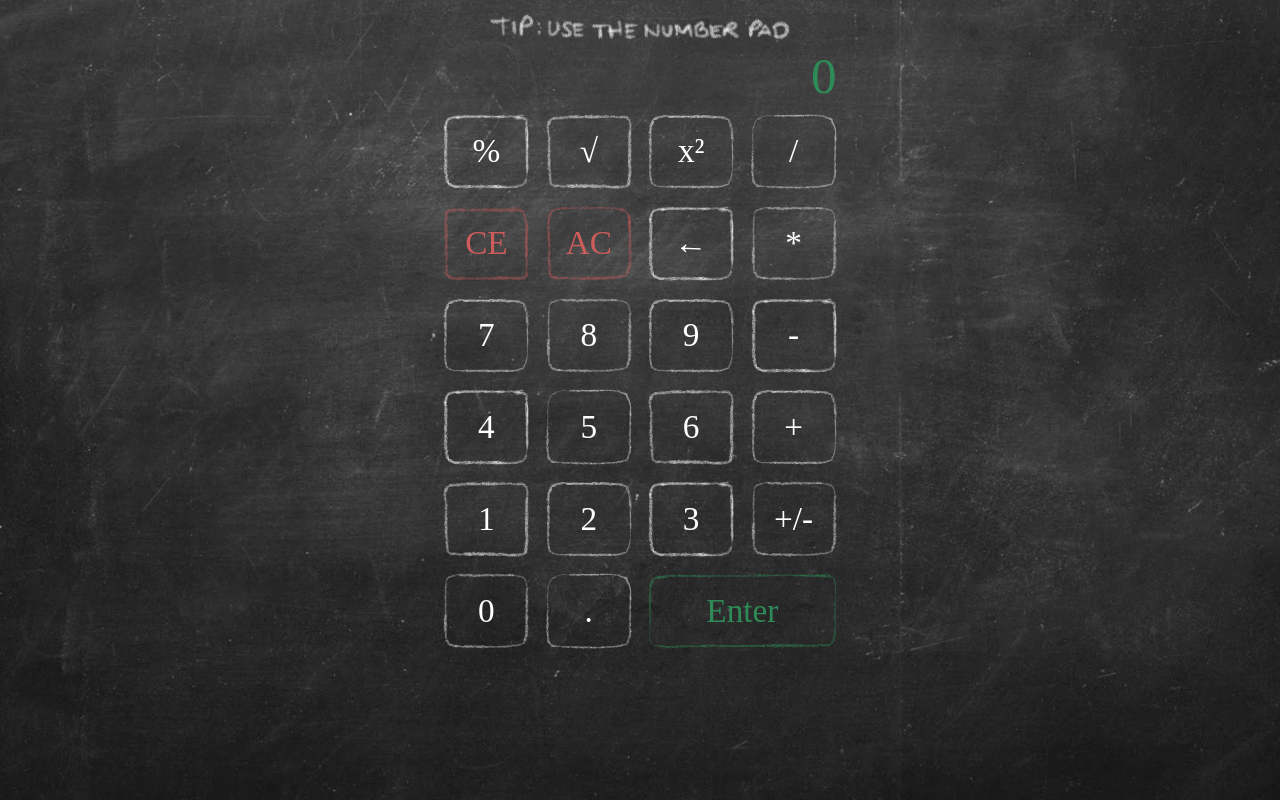
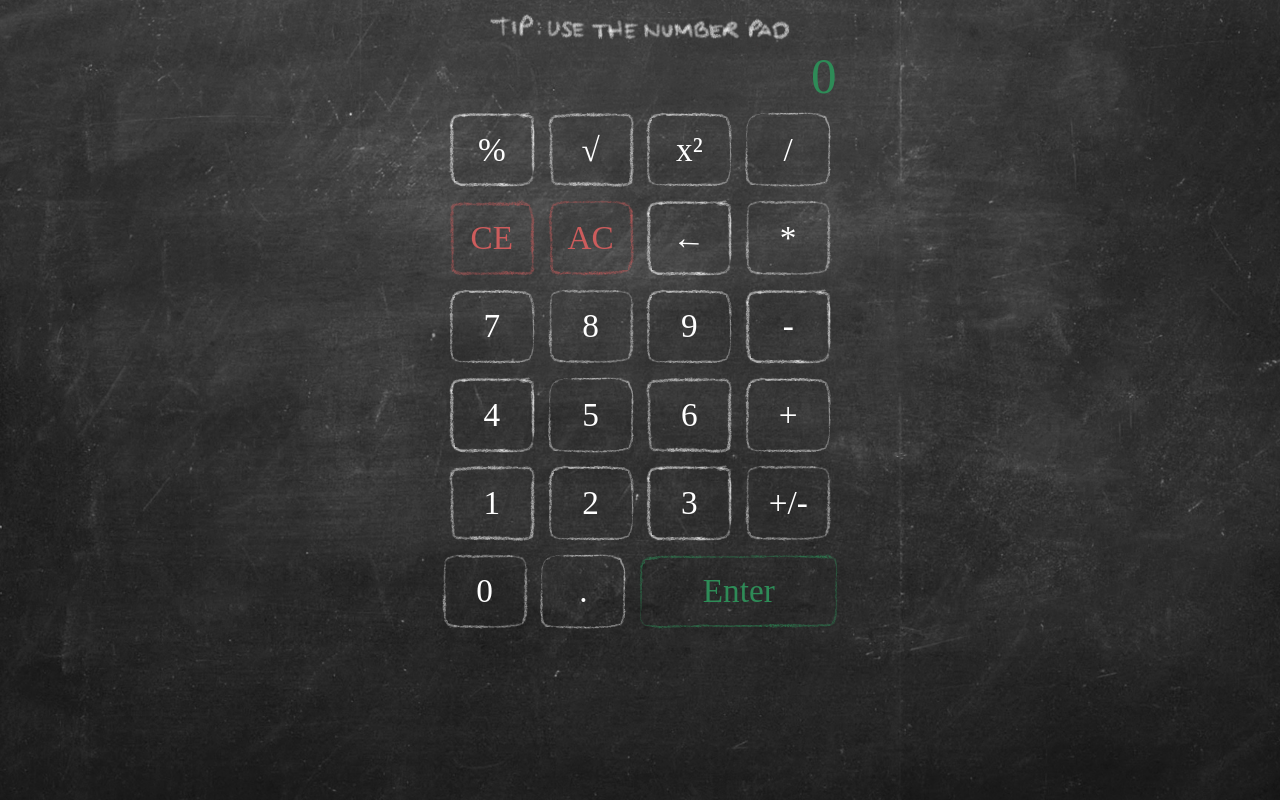
Before and after one commit to jacktho/calculator, an Angular app: page / in a window 1280 px wide. Built offline with nearby package versions, Linux system fonts and the light colour scheme; a web font is replaced by a local one.

Commit message:
changed button padding from % to vw

```diff
--- a/src/app/app.component.css
+++ b/src/app/app.component.css
@@ -48,7 +48,7 @@ app-sidebar-right {
   flex-basis: 21%;
   display: flex;
   align-items: stretch;
-  padding: 2%;
+  padding: .5vw;
 }
 
 .stretch {
```
